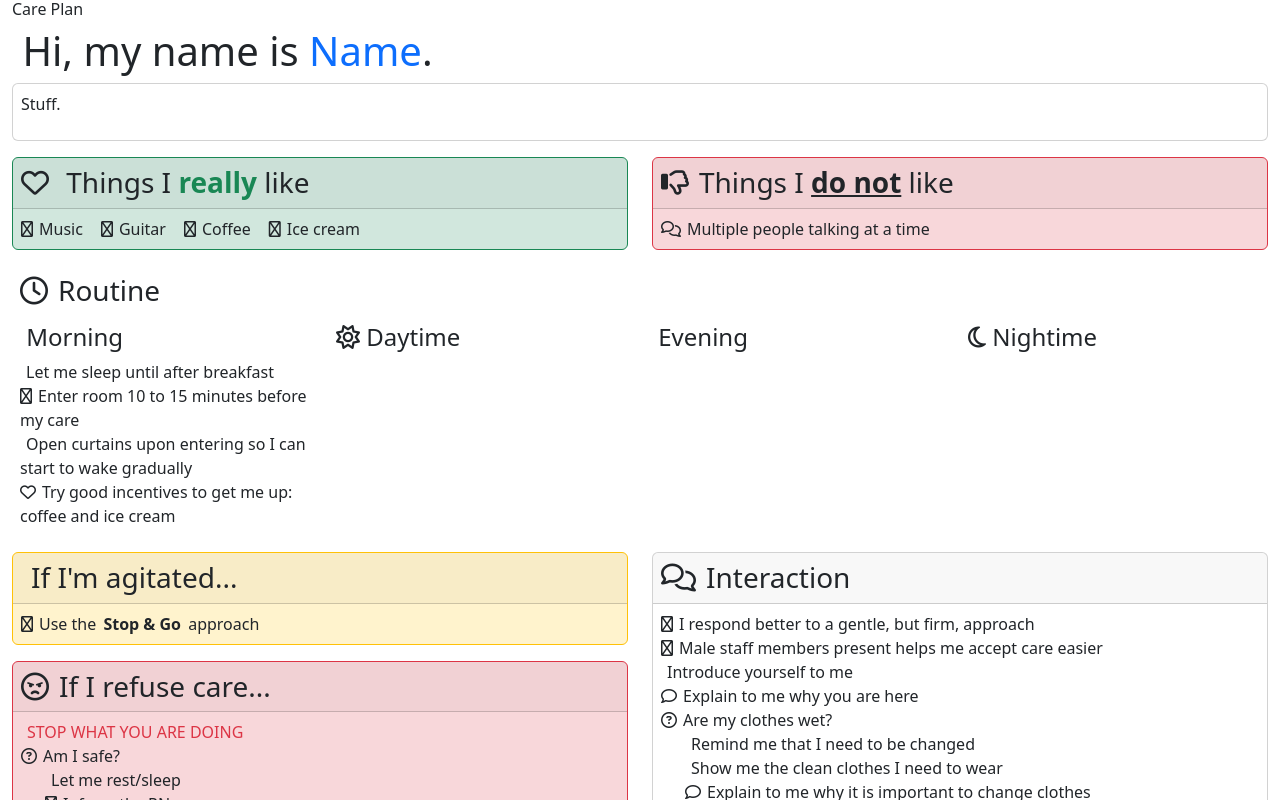
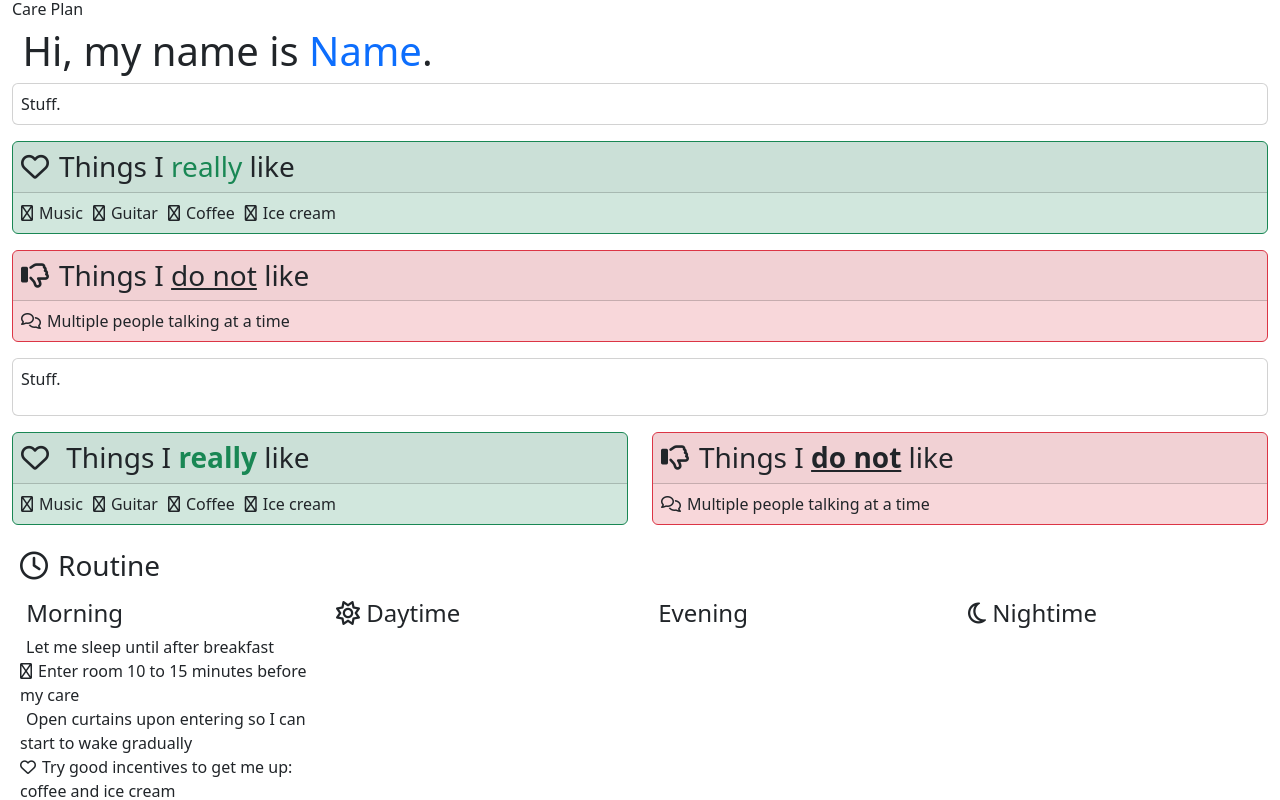
Before and after one commit to waywardbit-ca/care-plan, a Vue app: page / in a window 1280 px wide. Shown: the top 800 px of the page. Built offline with nearby package versions, Linux system fonts and the light colour scheme; some icons are missing.

Commit message:
Adjusting panels to be dynamic - WIP

```diff
--- a/src/components/HomeView.vue
+++ b/src/components/HomeView.vue
@@ -6,10 +6,73 @@ import Triggers from '../components/plan/Triggers.vue';
 import Routine from '../components/plan/Routine.vue';
 import Agitation from '../components/plan/Agitation.vue';
 import Refusal from '../components/plan/Refusal.vue';
+import Panel from '../components/controls/Panel2.vue';
+import { iPanel } from '../components/controls/Panel2.vue';
+import { ref } from 'vue';
+
+const panels = ref<iPanel[]>([{
+    type: 'basic',
+    content: 'Stuff.'
+},{
+    type: 'good',
+    icon: {
+        code: 'fa-heart',
+        style: 'far'
+    },
+    heading: 'Things I <span class="text-success">really</span> like',
+    content: [{
+        direction: 'horizontal',
+        items: [{
+            icon: {
+                code: 'fa-music',
+                style: 'far'
+            },
+            text: 'Music'
+        },{
+            icon: {
+                code: 'fa-guitar',
+                style: 'far'
+            },
+            text: 'Guitar'
+        },{
+            icon: {
+                code: 'fa-coffee',
+                style: 'far'
+            },
+            text: 'Coffee'
+        },{
+            icon: {
+                code: 'fa-ice-cream',
+                style: 'far'
+            },
+            text: 'Ice cream'
+        }]
+    }]
+},{
+    type: 'bad',
+    icon: {
+        code: 'fa-thumbs-down',
+        style: 'far'
+    },
+    heading: 'Things I <u>do not</u> like',
+    content: [{
+        direction: 'horizontal',
+        items: [{
+            icon: {
+                code: 'fa-comments',
+                style: 'far'
+            },
+            text: 'Multiple people talking at a time'
+        }]
+    }]
+}])
 </script>
 
 <template>
     <h2 class="h1"><span class="far fa-hand-wave"></span> Hi, my name is <span class="text-primary">Name</span>.</h2>
+    <template v-for="panel in panels">
+        <Panel v-bind="panel"></Panel>
+    </template>
     <Profile></Profile>
     <div class="row">
         <div class="col-12 col-md-6">
--- a/src/components/controls/List.vue
+++ b/src/components/controls/List.vue
@@ -1,13 +1,16 @@
 <script setup lang="ts">
+import { iListItem } from '../../components/controls/ListItem.vue';
 import { provide } from 'vue';
 
-export interface iProps {
+export interface iList {
     direction?: 'horizontal' | 'vertical';
     unstyled?: boolean;
     indent?: boolean;
+    text?: string,
+    items?: (iList | iListItem)[]
 };
 
-const props = withDefaults(defineProps<iProps>(), {
+const props = withDefaults(defineProps<iList>(), {
     direction: 'vertical',
     unstyled: true,
     indent: false
@@ -27,7 +30,7 @@ provide("direction", props.direction);
 </template>
 
 <style scoped>
-:deep(li.list-inline-item + li.list-inline-item) {
-    margin-left: 10px
+:deep(li.list-inline-item) {
+    margin-right: 10px
 }
 </style>
--- a/src/components/controls/ListItem.vue
+++ b/src/components/controls/ListItem.vue
@@ -1,23 +1,29 @@
 <script setup lang="ts">
+import { iList } from '../../components/controls/List.vue';
 import Item, { iIcon } from '../../components/controls/Item.vue';
 import { inject, ref } from 'vue';
 
-export interface iProps {
+export interface iListItem {
     icon?: iIcon;
     type?: 'bad';
+    text?: string;
+    subList?: iList;
 };
 
-const props = defineProps<iProps>();
+const props = defineProps<iListItem>();
 const direction = ref(inject('direction'));
 </script>
 
 <template>
     <li :class="{
-        'list-inline-item' : direction === 'horizontal',
+        'list-inline-item': direction === 'horizontal',
         'text-danger': type === 'bad'
     }">
         <Item :icon="props.icon">
-            <slot></slot>
+            <span v-if="props.text" v-html="props.text"></span>
+            <template v-if="!props.text">
+                <slot></slot>
+            </template>
         </Item>
     </li>
 </template>
--- a/src/components/controls/Panel.vue
+++ b/src/components/controls/Panel.vue
@@ -9,6 +9,7 @@ export interface iIcon {
 export interface iProps {
     type?: 'bad' | 'basic' | 'caution' | 'default' | 'good' | 'info';
     icon?: iIcon;
+    content?: []
 };
 
 const props = withDefaults(defineProps<iProps>(), {
--- /dev/null
+++ b/src/components/controls/Panel2.vue
@@ -0,0 +1,75 @@
+<script setup lang="ts">
+import List from '../../components/controls/List.vue';
+import { iList } from '../../components/controls/List.vue';
+import ListItem from '../../components/controls/ListItem.vue';
+import { useSlots } from 'vue';
+
+export interface iIcon {
+    style?: 'far' | 'fas' | 'fad';
+    code: string;
+}
+
+export interface iPanel {
+    type?: 'bad' | 'basic' | 'caution' | 'default' | 'good' | 'info';
+    heading?: string;
+    icon?: iIcon;
+    content?: iList[] | string
+};
+
+const props = withDefaults(defineProps<iPanel>(), {
+    type: 'default'
+});
+const slots = useSlots();
+
+// methods
+const hasSlot = (name: string) => {
+    return !!slots[name];
+};
+</script>
+
+<template>
+    <div class="mb-3" :class="{
+        'card border-danger bg-danger-subtle': props.type === 'bad',
+        'card': props.type === 'basic',
+        'card border-warning bg-warning-subtle': props.type === 'caution',
+        'card border-success bg-success-subtle': props.type === 'good',
+        'card border-info bg-info-subtle': props.type === 'info'
+    }">
+        <div v-if="props.heading" class="card-header p-2">
+            <h3 class="mb-0">
+                <span v-if="props.icon"
+                    :class="`${props.icon.style ? props.icon.style : 'far'} ${props.icon.code}`"></span>
+                <span v-html="props.heading"></span>
+            </h3>
+        </div>
+        <div v-if="!props.heading && hasSlot('heading')" class="card-header p-2">
+            <h3 class="mb-0">
+                <span v-if="props.icon"
+                    :class="`${props.icon.style ? props.icon.style : 'far'} ${props.icon.code}`"></span>
+                <slot name="heading"></slot>
+            </h3>
+        </div>
+        <div class="card-body p-2">
+            <template v-if="typeof props.content === 'string'">
+                {{ props.content }}
+            </template>
+            <template v-if="Array.isArray(props.content)">
+                <template v-for="list in props.content">
+                    <List v-bind="list">
+                        <template v-for="item in list.items">
+                            <ListItem v-bind="item"></ListItem>
+                        </template>
+                    </List>
+                </template>
+            </template>
+        </div>
+    </div>
+</template>
+
+<style scoped>
+span.fas,
+span.far,
+span.fad {
+    margin-right: 10px;
+}
+</style>
```
